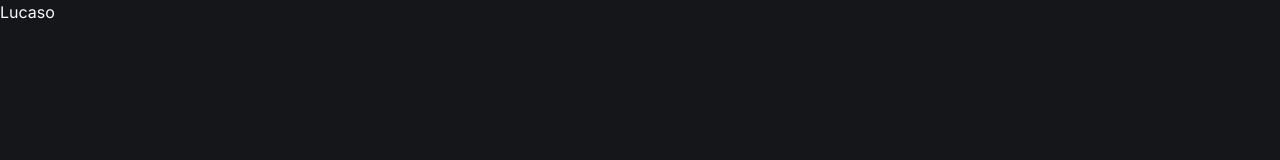
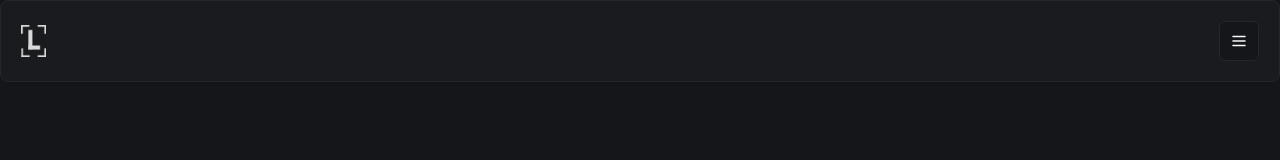
Before and after one commit to Dev-Lks/BarberProject, a Next.js app: page / in a window 1280 px wide. Shown: the top 160 px of the page. Built offline with nearby package versions, Linux system fonts and the light colour scheme.

Commit message:
feat: add initial header component

```diff
--- /dev/null
+++ b/app/(home)/page.tsx
@@ -0,0 +1,5 @@
+import Header from "../_components/header";
+
+export default function Home() {
+  return (<Header/>);
+}
--- /dev/null
+++ b/app/_components/header.tsx
@@ -0,0 +1,24 @@
+import { Card, CardContent } from "./ui/card";
+import Image from "next/image"
+import { Button } from "./ui/button";
+import { MenuIcon } from "lucide-react";
+
+
+const Header = () => {
+  return (<Card>
+
+
+    <CardContent className="p-5 justify-between flex flex-row items-center">
+
+      <Image src="/logo.png" alt="Logo teste" height={1} width={25} />
+
+      <Button variant="outline" size="icon">
+        <MenuIcon size={18} />
+      </Button>
+    </CardContent>
+
+
+  </Card>);
+}
+
+export default Header;
--- /dev/null
+++ b/app/_components/ui/button.tsx
@@ -0,0 +1,56 @@
+import * as React from "react"
+import { Slot } from "@radix-ui/react-slot"
+import { cva, type VariantProps } from "class-variance-authority"
+
+import { cn } from "@/app/_lib/utils"
+
+const buttonVariants = cva(
+  "inline-flex items-center justify-center whitespace-nowrap rounded-md text-sm font-medium ring-offset-background transition-colors focus-visible:outline-none focus-visible:ring-2 focus-visible:ring-ring focus-visible:ring-offset-2 disabled:pointer-events-none disabled:opacity-50",
+  {
+    variants: {
+      variant: {
+        default: "bg-primary text-primary-foreground hover:bg-primary/90",
+        destructive:
+          "bg-destructive text-destructive-foreground hover:bg-destructive/90",
+        outline:
+          "border border-input bg-background hover:bg-accent hover:text-accent-foreground",
+        secondary:
+          "bg-secondary text-secondary-foreground hover:bg-secondary/80",
+        ghost: "hover:bg-accent hover:text-accent-foreground",
+        link: "text-primary underline-offset-4 hover:underline",
+      },
+      size: {
+        default: "h-10 px-4 py-2",
+        sm: "h-9 rounded-md px-3",
+        lg: "h-11 rounded-md px-8",
+        icon: "h-10 w-10",
+      },
+    },
+    defaultVariants: {
+      variant: "default",
+      size: "default",
+    },
+  }
+)
+
+export interface ButtonProps
+  extends React.ButtonHTMLAttributes<HTMLButtonElement>,
+    VariantProps<typeof buttonVariants> {
+  asChild?: boolean
+}
+
+const Button = React.forwardRef<HTMLButtonElement, ButtonProps>(
+  ({ className, variant, size, asChild = false, ...props }, ref) => {
+    const Comp = asChild ? Slot : "button"
+    return (
+      <Comp
+        className={cn(buttonVariants({ variant, size, className }))}
+        ref={ref}
+        {...props}
+      />
+    )
+  }
+)
+Button.displayName = "Button"
+
+export { Button, buttonVariants }
--- /dev/null
+++ b/app/_components/ui/card.tsx
@@ -0,0 +1,79 @@
+import * as React from "react"
+
+import { cn } from "@/app/_lib/utils"
+
+const Card = React.forwardRef<
+  HTMLDivElement,
+  React.HTMLAttributes<HTMLDivElement>
+>(({ className, ...props }, ref) => (
+  <div
+    ref={ref}
+    className={cn(
+      "rounded-lg border bg-card text-card-foreground shadow-sm",
+      className
+    )}
+    {...props}
+  />
+))
+Card.displayName = "Card"
+
+const CardHeader = React.forwardRef<
+  HTMLDivElement,
+  React.HTMLAttributes<HTMLDivElement>
+>(({ className, ...props }, ref) => (
+  <div
+    ref={ref}
+    className={cn("flex flex-col space-y-1.5 p-6", className)}
+    {...props}
+  />
+))
+CardHeader.displayName = "CardHeader"
+
+const CardTitle = React.forwardRef<
+  HTMLParagraphElement,
+  React.HTMLAttributes<HTMLHeadingElement>
+>(({ className, ...props }, ref) => (
+  <h3
+    ref={ref}
+    className={cn(
+      "text-2xl font-semibold leading-none tracking-tight",
+      className
+    )}
+    {...props}
+  />
+))
+CardTitle.displayName = "CardTitle"
+
+const CardDescription = React.forwardRef<
+  HTMLParagraphElement,
+  React.HTMLAttributes<HTMLParagraphElement>
+>(({ className, ...props }, ref) => (
+  <p
+    ref={ref}
+    className={cn("text-sm text-muted-foreground", className)}
+    {...props}
+  />
+))
+CardDescription.displayName = "CardDescription"
+
+const CardContent = React.forwardRef<
+  HTMLDivElement,
+  React.HTMLAttributes<HTMLDivElement>
+>(({ className, ...props }, ref) => (
+  <div ref={ref} className={cn("p-6 pt-0", className)} {...props} />
+))
+CardContent.displayName = "CardContent"
+
+const CardFooter = React.forwardRef<
+  HTMLDivElement,
+  React.HTMLAttributes<HTMLDivElement>
+>(({ className, ...props }, ref) => (
+  <div
+    ref={ref}
+    className={cn("flex items-center p-6 pt-0", className)}
+    {...props}
+  />
+))
+CardFooter.displayName = "CardFooter"
+
+export { Card, CardHeader, CardFooter, CardTitle, CardDescription, CardContent }
--- a/app/page.tsx
+++ /dev/null
@@ -1,5 +0,0 @@
-import Image from "next/image";
-
-export default function Home() {
-  return (<h1>Lucaso</h1>);
-}
--- a/package.json
+++ b/package.json
@@ -13,6 +13,7 @@
   },
   "dependencies": {
     "@prisma/client": "^5.8.1",
+    "@radix-ui/react-slot": "^1.0.2",
     "class-variance-authority": "^0.7.0",
     "clsx": "^2.1.0",
     "lucide-react": "^0.319.0",
```
Also changed, not shown: public/logo.png (added), 1 other file (tests, documents, lock files or other folders).
